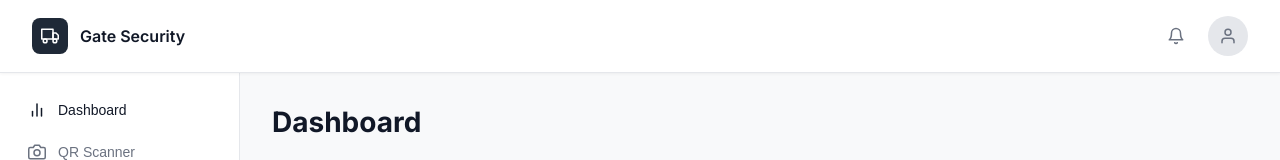
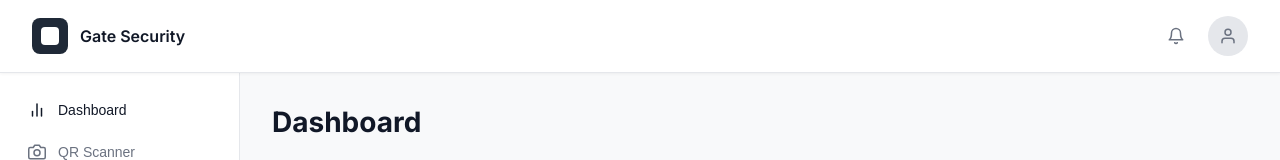
Before and after one commit to fzkn4/Gate-Security-Vehicle-Management-System, a React (Vite) app in the folder frontend/: page / in a window 1280 px wide. Shown: the top 160 px of the page. Built offline with nearby package versions, Linux system fonts and the light colour scheme; no server answers; sample sign-in values are in the browser's storage.

Commit message:
icon changes

```diff
--- a/frontend/src/components/Layout.css
+++ b/frontend/src/components/Layout.css
@@ -98,15 +98,26 @@
   display: flex;
   align-items: center;
   justify-content: center;
-  background: #1F2937;
-  border-radius: 8px;
 }
 
 .logo-icon {
-  font-size: 18px;
-  color: white;
+  width: 36px;
+  height: 36px;
+  background: #1F2937;
+  border-radius: 8px;
+  position: relative;
+}
+
+.logo-icon::after {
+  content: '';
+  position: absolute;
+  top: 50%;
+  left: 50%;
+  transform: translate(-50%, -50%);
   width: 18px;
   height: 18px;
+  background: white;
+  border-radius: 4px;
 }
 
 .logo-text {
--- a/frontend/src/components/Layout.jsx
+++ b/frontend/src/components/Layout.jsx
@@ -38,7 +38,7 @@ const Layout = () => {
         <div className="header-content">
           <div className="header-logo">
             <div className="logo-icon-wrapper">
-              <FiTruck className="logo-icon" />
+              <div className="logo-icon"></div>
             </div>
             <span className="logo-text">Gate Security</span>
           </div>
```
Also changed, not shown: frontend/index.html (+1 -0 lines).
